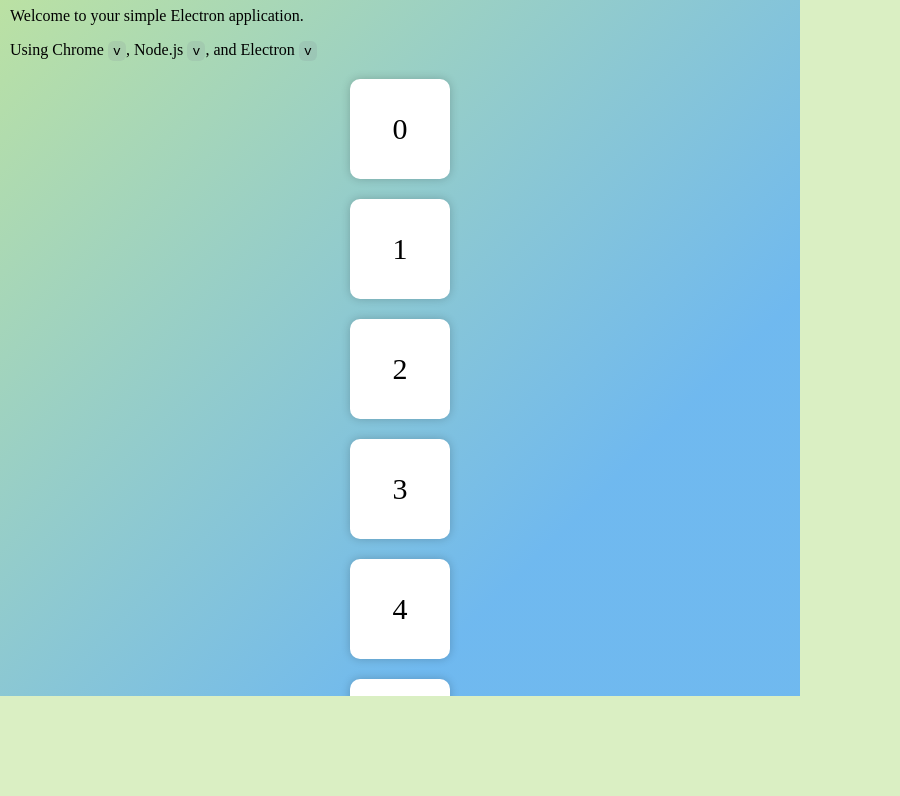
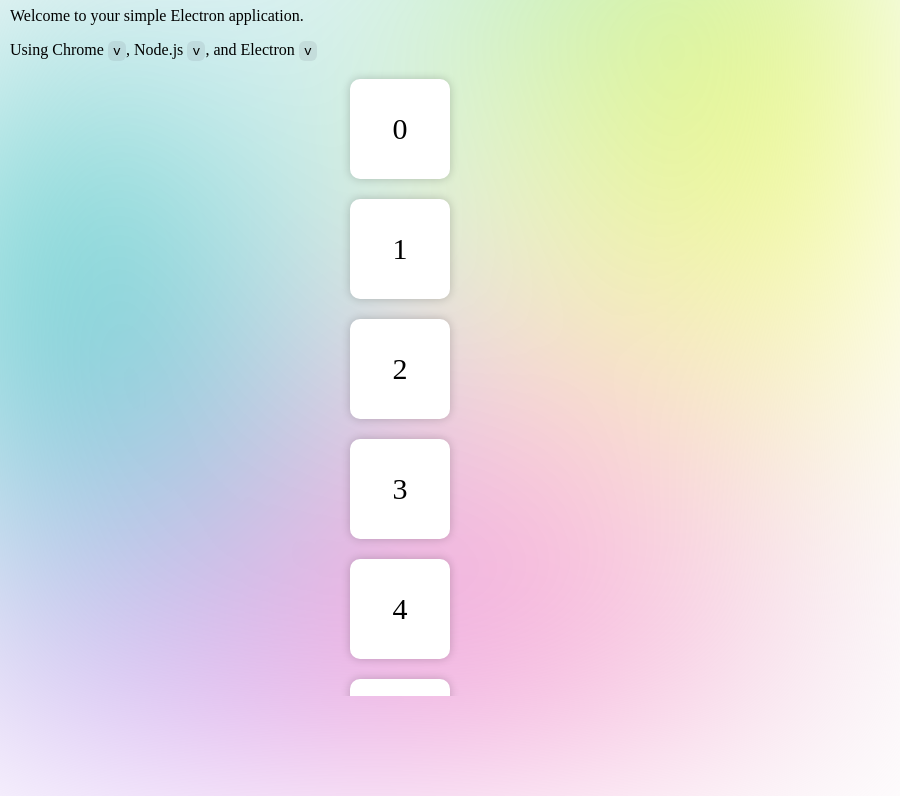
Before and after one commit to lanxizhu/simple-electron, an Electron app: page index.html in a window 800 px wide. Shown: the part 104-900 px from the top of the page, 900 px wide, since content can reach past the window. Before the commit the page ends 800 px from the top, so only its background shows below. Drawn offline with Linux system fonts and the light colour scheme; no server answers.

Commit message:
feat: diffuse background

```diff
--- a/index.html
+++ b/index.html
@@ -49,8 +49,8 @@
       body {
         width: calc(100vw);
         height: calc(100vh);
-        background: #c2e59c99;
-        background-image: linear-gradient(-45deg, #64b3f4e6 25%, #c2e59c 100%);
+        /* background: #c2e59c99;
+        background-image: linear-gradient(-45deg, #64b3f4e6 25%, #c2e59c 100%); */
         overflow: hidden;
       }
 
@@ -148,6 +148,44 @@
       .box::after {
         content: attr(data-index);
       }
+
+      .diffuse-background {
+        position: absolute;
+        top: -100px;
+        left: -100px;
+        width: calc(100% + 200px);
+        height: calc(100% + 200px);
+        z-index: -1;
+
+        background: radial-gradient(
+            circle at 15% 50%,
+            rgba(0, 180, 180, 0.6) 0%,
+            transparent 40%
+          ),
+          radial-gradient(
+            circle at 85% 30%,
+            rgba(255, 255, 0, 0.5) 0%,
+            transparent 40%
+          ),
+          radial-gradient(
+            circle at 60% 80%,
+            rgba(255, 105, 180, 0.5) 0%,
+            transparent 40%
+          ),
+          radial-gradient(
+            circle at 30% 90%,
+            rgba(180, 100, 255, 0.4) 0%,
+            transparent 40%
+          ),
+          radial-gradient(
+            circle at 70% 10%,
+            rgba(0, 200, 255, 0.3) 0%,
+            transparent 40%
+          );
+
+        background-color: rgba(240, 240, 240, 0.5);
+        filter: blur(100px);
+      }
     </style>
   </head>
   <body>
@@ -155,6 +193,7 @@
       <img id="icon" />
       <div id="title">custom title bar</div>
     </div>
+    <div class="diffuse-background"></div>
     <main>
       <h1>💖 Hello World!</h1>
       <p>Welcome to your simple Electron application.</p>
```
